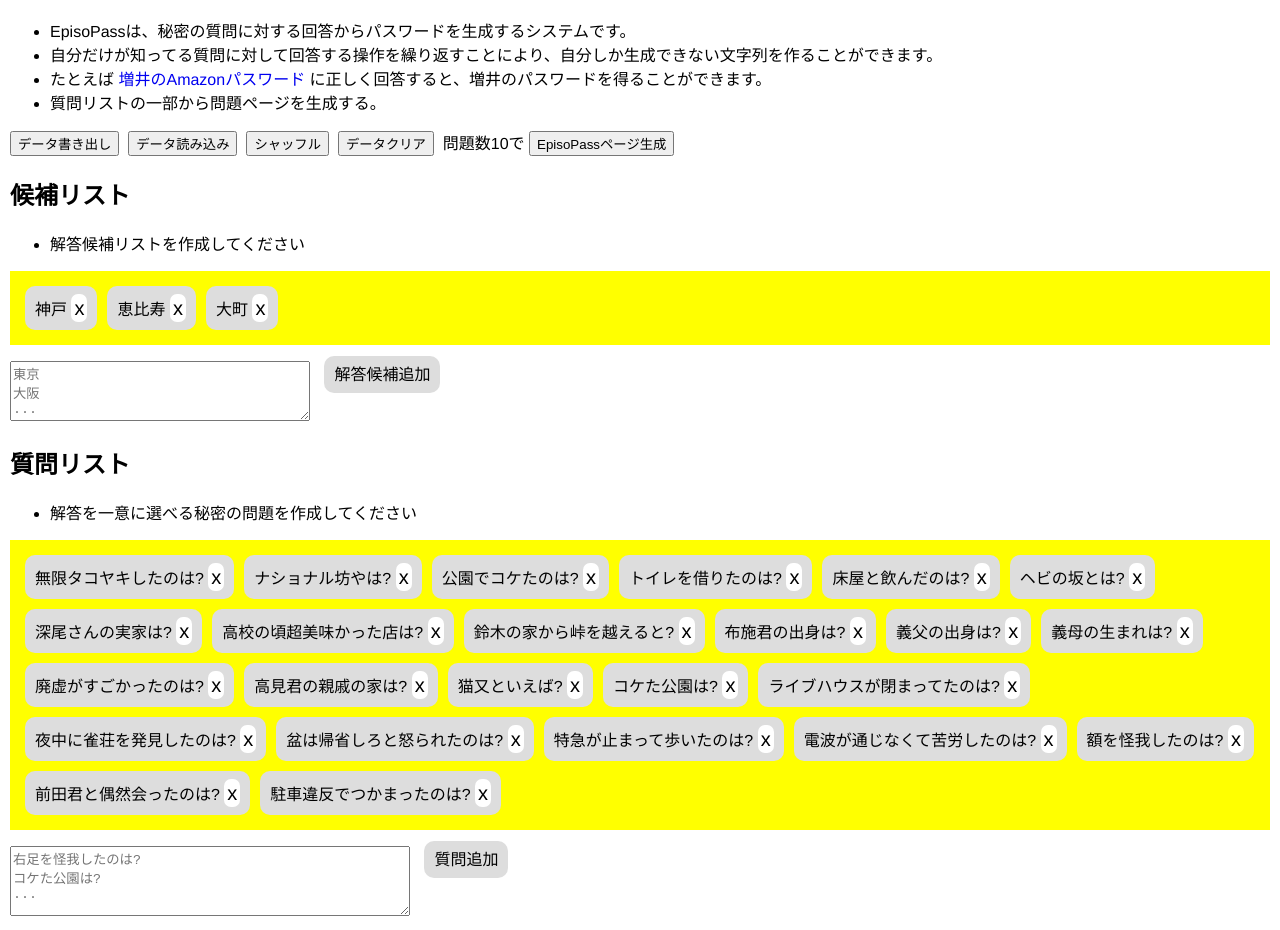
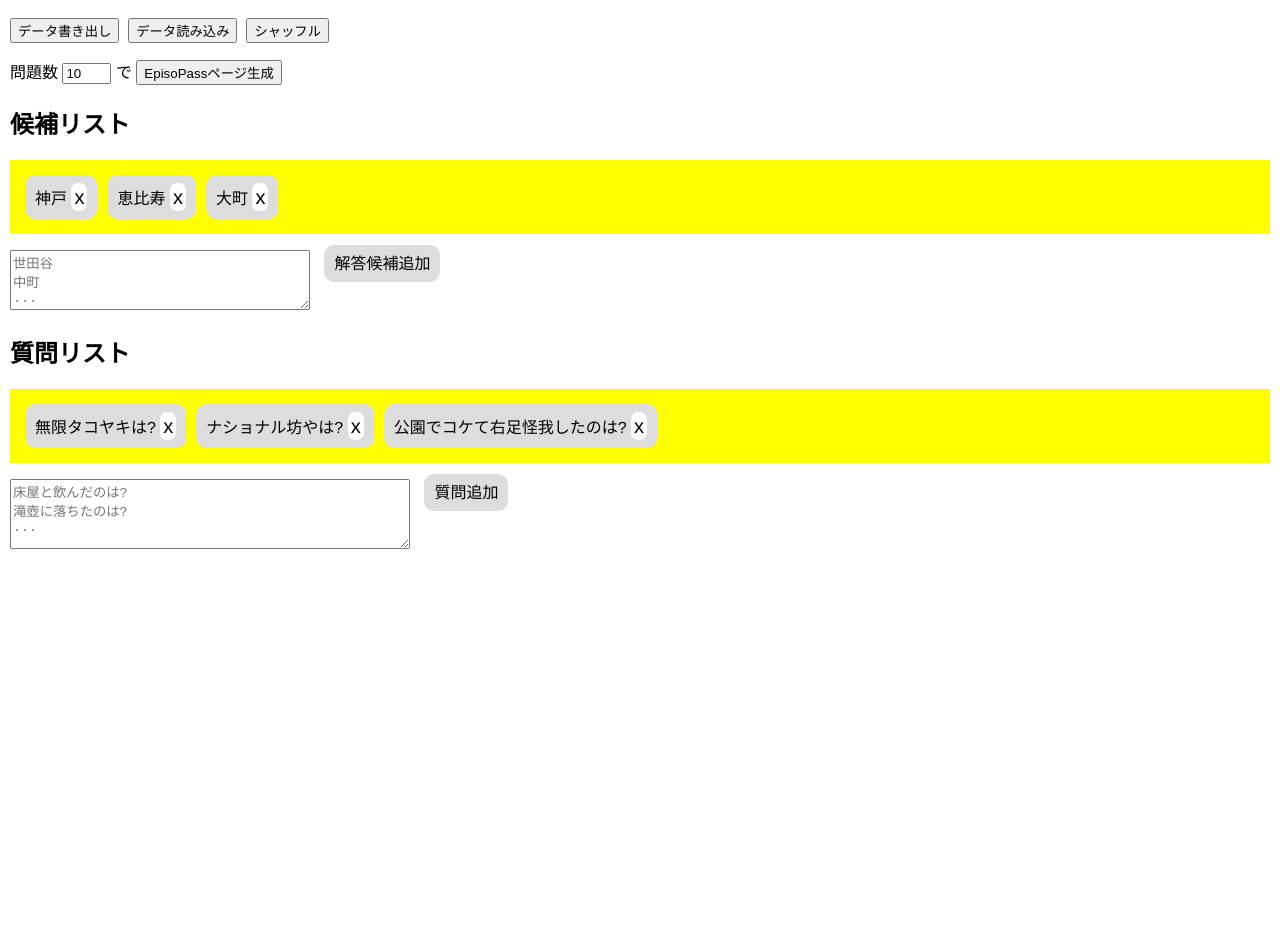
Before and after one commit to masui/EpisoGen, a plain HTML site: page docs/index.html in a window 1280 px wide. Shown: the part 59-989 px from the top of the page. After the commit the page ends 800 px from the top, so only its background shows below. Drawn offline with nearby package versions, Linux system fonts and the light colour scheme.

Commit message:
説明を最小限に

```diff
--- a/docs/episogen.js
+++ b/docs/episogen.js
@@ -14,30 +14,9 @@ answers = [
 ]
 
 var questions = [
-    "無限タコヤキしたのは?",
+    "無限タコヤキは?",
     "ナショナル坊やは?",
-    "公園でコケたのは?",
-    "トイレを借りたのは?",
-    "床屋と飲んだのは?",
-    "ヘビの坂とは?",
-    "深尾さんの実家は?",
-    "高校の頃超美味かった店は?",
-    "鈴木の家から峠を越えると?",
-    "布施君の出身は?",
-    "義父の出身は?",
-    "義母の生まれは?",
-    "廃虚がすごかったのは?",
-    "高見君の親戚の家は?",
-    "猫又といえば?",
-    "コケた公園は?",
-    "ライブハウスが閉まってたのは?",
-    "夜中に雀荘を発見したのは?",
-    "盆は帰省しろと怒られたのは?",
-    "特急が止まって歩いたのは?",
-    "電波が通じなくて苦労したのは?",
-    "額を怪我したのは?",
-    "前田君と偶然会ったのは?",
-    "駐車違反でつかまったのは?"
+    "公園でコケて右足怪我したのは?"
 ]
 
 function display(){
--- a/docs/index.html
+++ b/docs/index.html
@@ -12,39 +12,28 @@
   <body>
     <h1>EpisoGen - EpisoPassの問題作成</h1>
 
-    <ul>
-      <li>EpisoPassは、秘密の質問に対する回答からパスワードを生成するシステムです。</li>
-      <li>自分だけが知ってる質問に対して回答する操作を繰り返すことにより、自分しか生成できない文字列を作ることができます。</li>
-      <li>たとえば <a href="http://www.pitecan.com/p/Amazon_masui@pitecan.com.html">増井のAmazonパスワード</a> に正しく回答すると、増井のパスワードを得ることができます。</li>
-      <li>質問リストの一部から問題ページを生成する。</li>
-    </ul>
-
     <input type="button" value="データ書き出し" id="write">&nbsp;
     <input type="button" value="データ読み込み">&nbsp;
     <input type="button" value="シャッフル">&nbsp;
-    <input type="button" value="データクリア">&nbsp;
-    問題数10で
+
+    <p/>
+
+    問題数 <input type="text" value="10" size=3 /> で
     <input type="button" value="EpisoPassページ生成">&nbsp;
 
     <h2>候補リスト</h2>
-    <ul>
-      <li>解答候補リストを作成してください</li>
-    </ul>
     <div class="answers" id="answers"></div>
     <p></p>
-    <textarea placeholder="東京
-大阪
+    <textarea placeholder="世田谷
+中町
 ..." id="answeradd" style="height:60;"></textarea>
     <span class="answeradd">解答候補追加</span>
 
     <h2>質問リスト</h2>
-    <ul>
-      <li>解答を一意に選べる秘密の問題を作成してください</li>
-    </ul>
     <div class="questions" id="questions"></div>
     <p></p>
-    <textarea placeholder="右足を怪我したのは?
-コケた公園は?
+    <textarea placeholder="床屋と飲んだのは?
+滝壺に落ちたのは?
 ..." id="questionadd" style="height:70;"></textarea>
     <span class="questionadd">質問追加</span>
   </body>
```
